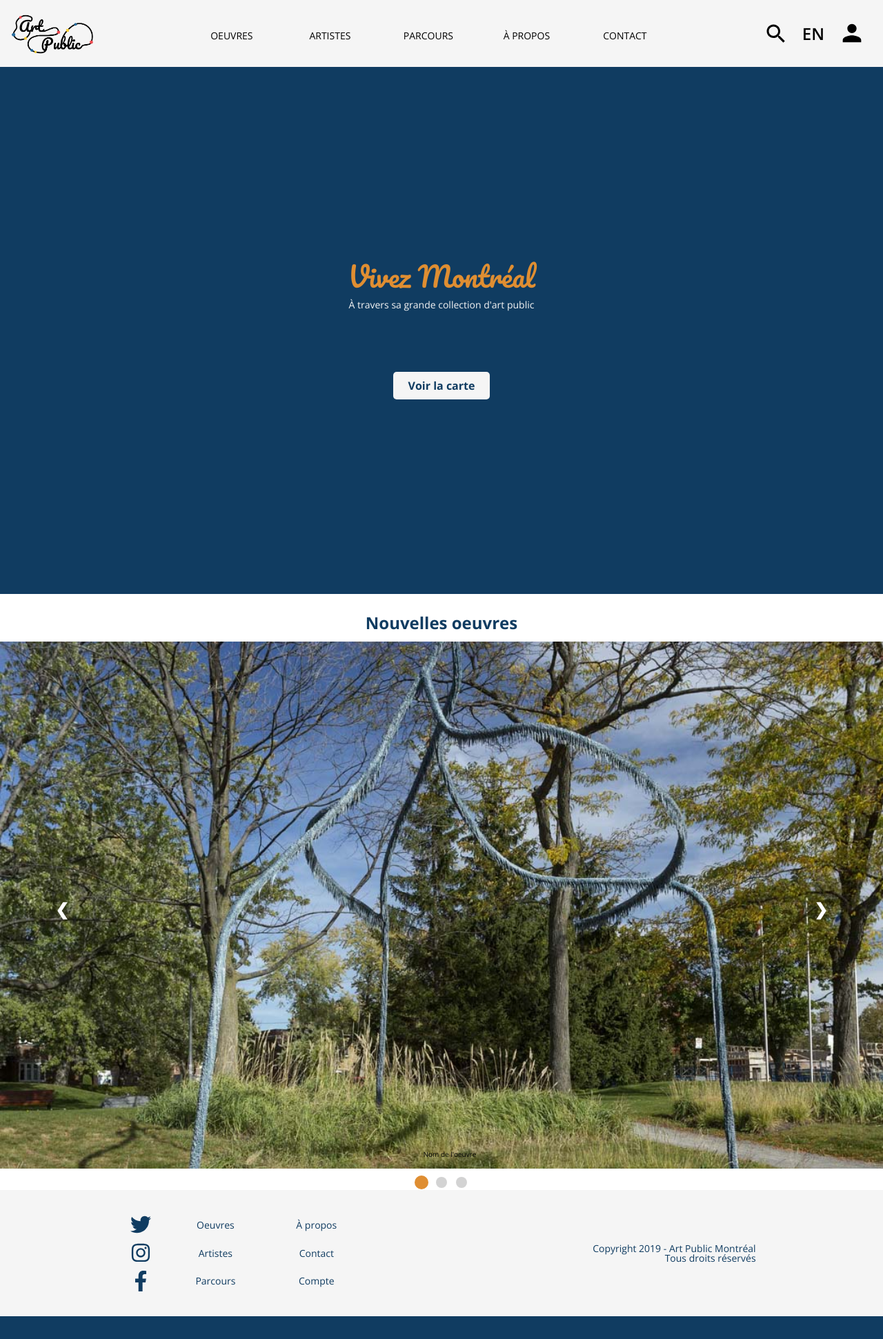
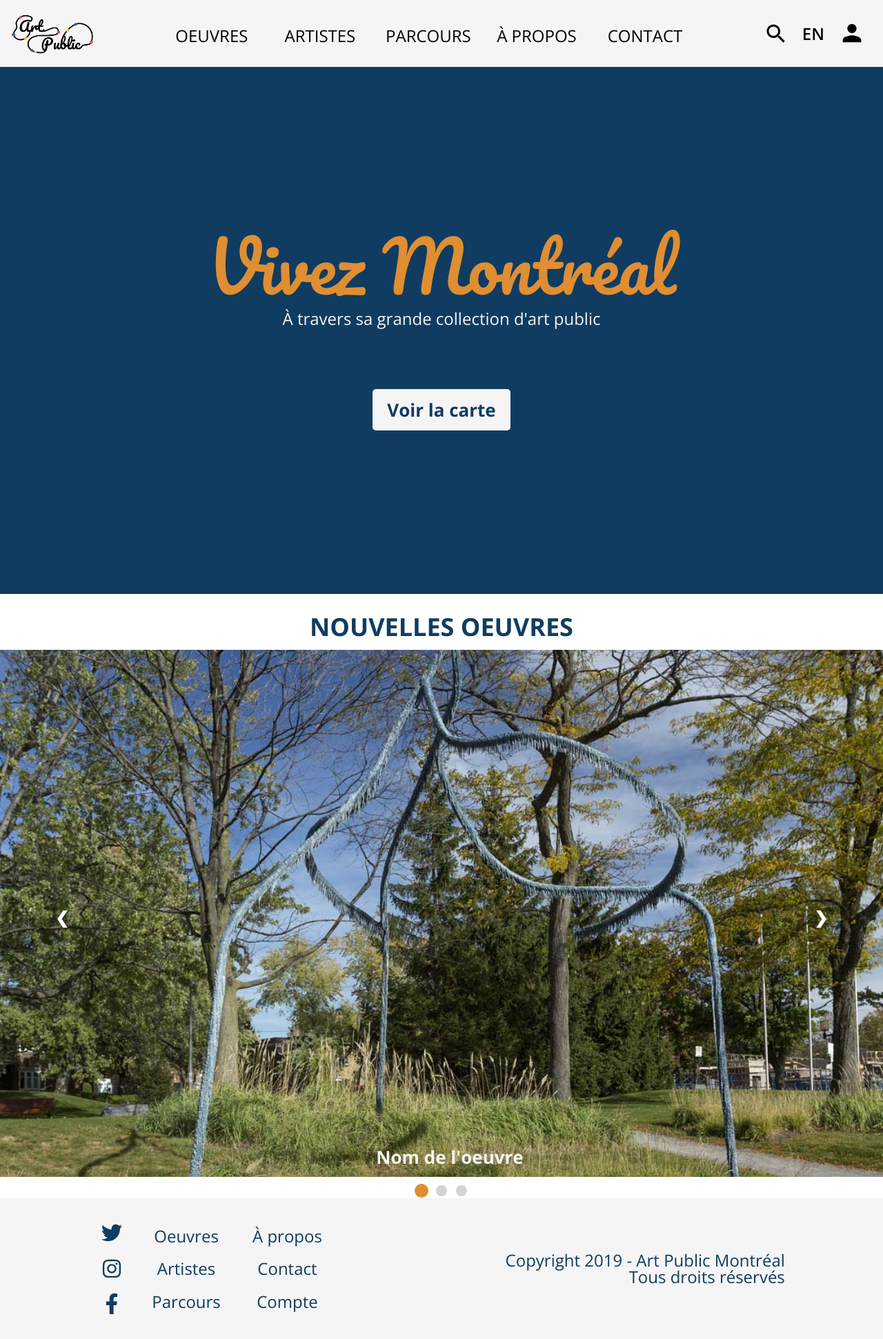
Before and after one commit to wchartrand89/art-public-mtl, a PHP site: the page made by api/vues/accueil/accueil.html.php in a window 1280 px wide. Shown: the whole page at 69% size. Before the commit the page ends 1908 px from the top, so only its background shows below. Run offline with PHP 8.4, Linux system fonts and the light colour scheme; the template is opened without the code that fills it, so the values that code supplies are empty.

Commit message:
adaptatif components et text

```diff
--- a/css/component.css
+++ b/css/component.css
@@ -9,3 +9,22 @@
     padding: var(--padding-base) 0;
     border-radius: 5px;
 }
+
+/* BREAK TABLET PORTRAIT UP */
+@media screen and (min-width: 600px) {
+    .btn{
+        width:168px;
+        height:48px;
+    }
+}
+
+/*BREAK DESKTOP UP*/
+@media screen and (min-width: 1200px) {
+.btn{
+    width:200px;
+    height:60px;
+}
+
+
+
+}
--- a/css/text.css
+++ b/css/text.css
@@ -22,52 +22,80 @@ h2{
     color:var(--couleur-fond);
 }
 
-/**
- * menuAdmin
- */
-
-#menuadmin{
-    display:flex;
-    flex-direction: column;
-    align-items: center;
-    text-align: center;
-    background-color: rgb(240, 238, 238);
+h1{
+    font-family: 'Pacifico', cursive;
+    font-size:4rem;
+    color: var(--couleur-orange);
 }
 
-#textMenuAdmin{
-    width:100%;
-    background-color: var(--couleur-marine);
-    color: var(--couleur-fond);
-    padding: 15px;
-    font-display:
+p{
+    font-size:1.4rem;
+}
+
+
+h2{
+    font-family: 'Open Sans', sans-serif;
+    font-weight: bold;
+    font-size:2.4rem;
+    color:var(--couleur-marine);
+    text-transform: uppercase;
+}
+
+.nom{
+    font-family: 'Open Sans', sans-serif;
+    font-size:1.5rem;
+    color:var(--couleur-fond);
+    font-weight: bold;
+    /* text-transform: uppercase; */
+}
+
+.btn{
+    font-weight:bold;
+    font-size:1.6rem;
+    color:var(--couleur-fond);
+}
+
+/* BREAK TABLET PORTRAIT UP */
+@media screen and (min-width: 600px) {
+    h1{
+        font-size:8rem;
+    }
+    h2{
+        font-size:2.8rem;
+    }
+    p{
+        font-size:1.8rem;
+    }
+    .btn{
+        font-size:2rem;
+    }
+}
+
+/* BREAK TABLET LANDSCAPE UP */
+@media screen and (min-width: 900px) {
+
+
+
 
 }
-fieldset{
-    border-color:var(--couleur-orange);
+
+/* BREAK DESKTOP UP */
+@media screen and (min-width: 1200px) {
+    h1{
+        font-size:10rem;
+    }
+    h2{
+        font-size:3.6rem;
+    }
+    p{
+        font-size:2.4rem;
+    }
+    .btn{
+        font-size:2.6rem;
+    }
+    .nom{
+        font-size:2.6rem;
+    }
+
+
 }
-
-#fieldset{
-    display:flex;
-    flex-direction: row;
-}
-/*
-a{
-    text-decoration: none;
-    color:black;
-    margin-top:5px;
-    font-size: 1.2em;
-}
-
-a:hover{
-    font-style: italic;
-    color:var(--couleur-orange)
-} */
-
-#textlegend{
-    font-size: 1.2em;
-    margin:1px;
-    color: var(--couleur-marine);
-}
-fieldset{
-    width:150px;
-}
```
